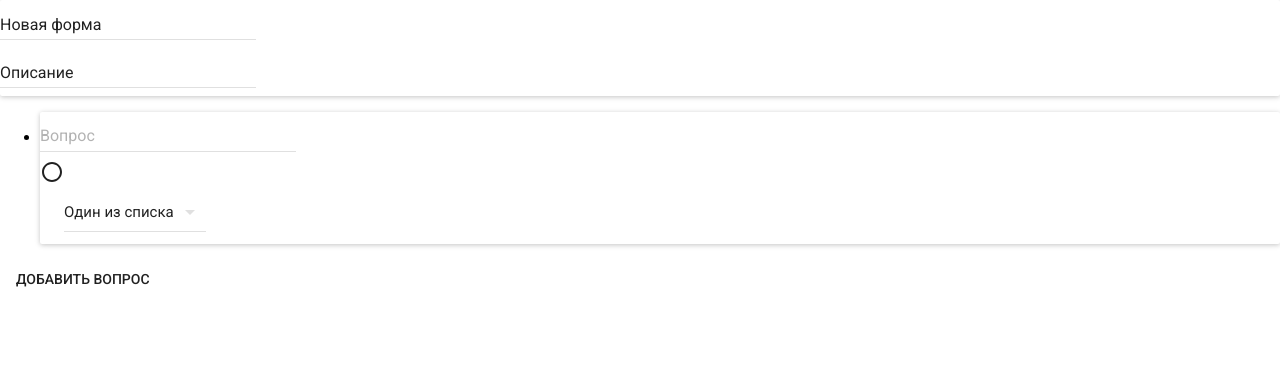
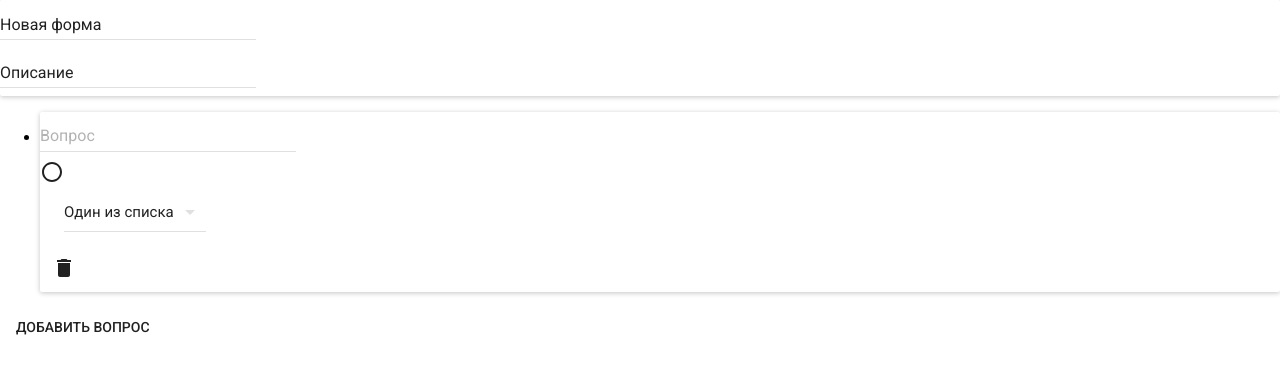
Before and after one commit to AlexeyHussar/forms, a React (Create React App) app: page / in a window 1280 px wide. Both pictures are taken after a click on the button "ДОБАВИТЬ ВОПРОС". Shown: the top 374 px of the page. Built offline with nearby package versions, Linux system fonts and the light colour scheme.

Commit message:
Delete function and control panel implemented

```diff
--- a/src/components/Form.js
+++ b/src/components/Form.js
@@ -2,19 +2,20 @@ import React from 'react';
 import { connect } from 'react-redux';
 import { FormHeader } from './FormHeader';
 import { QuestionHolder } from './questions/QuestionHolder';
-import { addQuestion } from '../actions/index';
+import { addQuestion, deleteQuestion } from '../actions/index';
 
-const Form = ({ questions, addQuestion }) => (
+const Form = ({ questions, addQuestion, deleteQuestion }) => (
   <div>
     <FormHeader />
     <QuestionHolder
       questions={ questions }
       addQuestion={ addQuestion }
+      deleteQuestion={ deleteQuestion }
     />
   </div>
 );
 
 export default connect(
   state => ({ questions: state.questions }),
-  { addQuestion }
+  { addQuestion, deleteQuestion }
 )(Form);
--- a/src/components/questions/Question.js
+++ b/src/components/questions/Question.js
@@ -5,6 +5,14 @@ import MenuItem from 'material-ui/MenuItem';
 import TextField from 'material-ui/TextField';
 import Checkbox from 'material-ui/Checkbox';
 import Radiobutton from 'material-ui/RadioButton'
+import IconButton from 'material-ui/IconButton';
+import ActionDelete from 'material-ui/svg-icons/action/delete';
+
+const COMP_MAP = {
+  0: props => <Radiobutton { ...props } />,
+  1: props => <Checkbox { ...props } />,
+  2: props => <TextField name='answer' { ...props } />
+};
 
 export class Question extends Component {
 
@@ -15,14 +23,15 @@ export class Question extends Component {
   handleChange = (evt, index, value) => this.setState({ value });
 
   render() {
+
+    const { deleteQuestion, id } = this.props;
+
     return (
       <Card>
         <div>
           <TextField hintText='Вопрос' /><br/>
-          { this.state.value === 0 && <Radiobutton /> }
-          { this.state.value === 1 && <Checkbox /> }
-          { this.state.value === 2 && <TextField name='answer' /> }
-        </div>
+          { COMP_MAP[this.state.value] && COMP_MAP[this.state.value]() }
+         </div>
         <div>
           <DropDownMenu
             value={ this.state.value }
@@ -32,11 +41,16 @@ export class Question extends Component {
             <MenuItem value={ 0 }
               primaryText='Один из списка' />
             <MenuItem value={ 1 }
-              primaryText='Несколько из спика' />
+              primaryText='Несколько из списка' />
             <MenuItem value={ 2 }
               primaryText='Текст' />
           </DropDownMenu>
         </div>
+        <IconButton tooltip='Удалить вопрос'
+          onClick={ () => deleteQuestion(id) }
+        >
+          <ActionDelete />
+        </IconButton>
       </Card>
     );
   };
--- a/src/components/questions/QuestionHolder.js
+++ b/src/components/questions/QuestionHolder.js
@@ -1,10 +1,28 @@
 import React from 'react';
-import { QuestionList } from './QuestionList';
+//import { QuestionList } from './QuestionList';
+import { Question } from './Question';
 import { AddQuestionButton } from './AddQuestionButton';
 
-export const QuestionHolder = ({ questions, addQuestion }) => (
+export const QuestionHolder = ({ questions, addQuestion, deleteQuestion }) => (
   <div>
-    <QuestionList questions={ questions } />
+{/*     <QuestionList questions={ questions }
+      deleteQuestion={ () => deleteQuestion() } /> */}
+    <div>
+      { questions.length
+        ? ( <ul>
+            { questions.map(question => (
+              <li key={ question.id }>
+                <Question
+                  id={ question.id }
+                  deleteQuestion={ () => deleteQuestion(question.id) } />
+              </li>
+            )) }
+          </ul> )
+        : <p>
+            Добавьте вопрос
+          </p>
+      }
+    </div>
     <AddQuestionButton addQuestion={ () => addQuestion() } />
   </div>
 );
--- a/src/components/questions/QuestionList.js
+++ b/src/components/questions/QuestionList.js
@@ -1,13 +1,15 @@
 import React from 'react';
 import { Question } from './Question';
 
-export const QuestionList = ({ questions }) => (
+export const QuestionList = ({ questions, deleteQuestion }) => (
   <div>
     { questions.length
       ? ( <ul>
           { questions.map(question => (
             <li key={ question.id }>
-              <Question { ...question } />
+              <Question
+                id={ question.id }
+                deleteQuestion={ () => deleteQuestion(question.id) } />
             </li>
           )) }
         </ul> )
```
